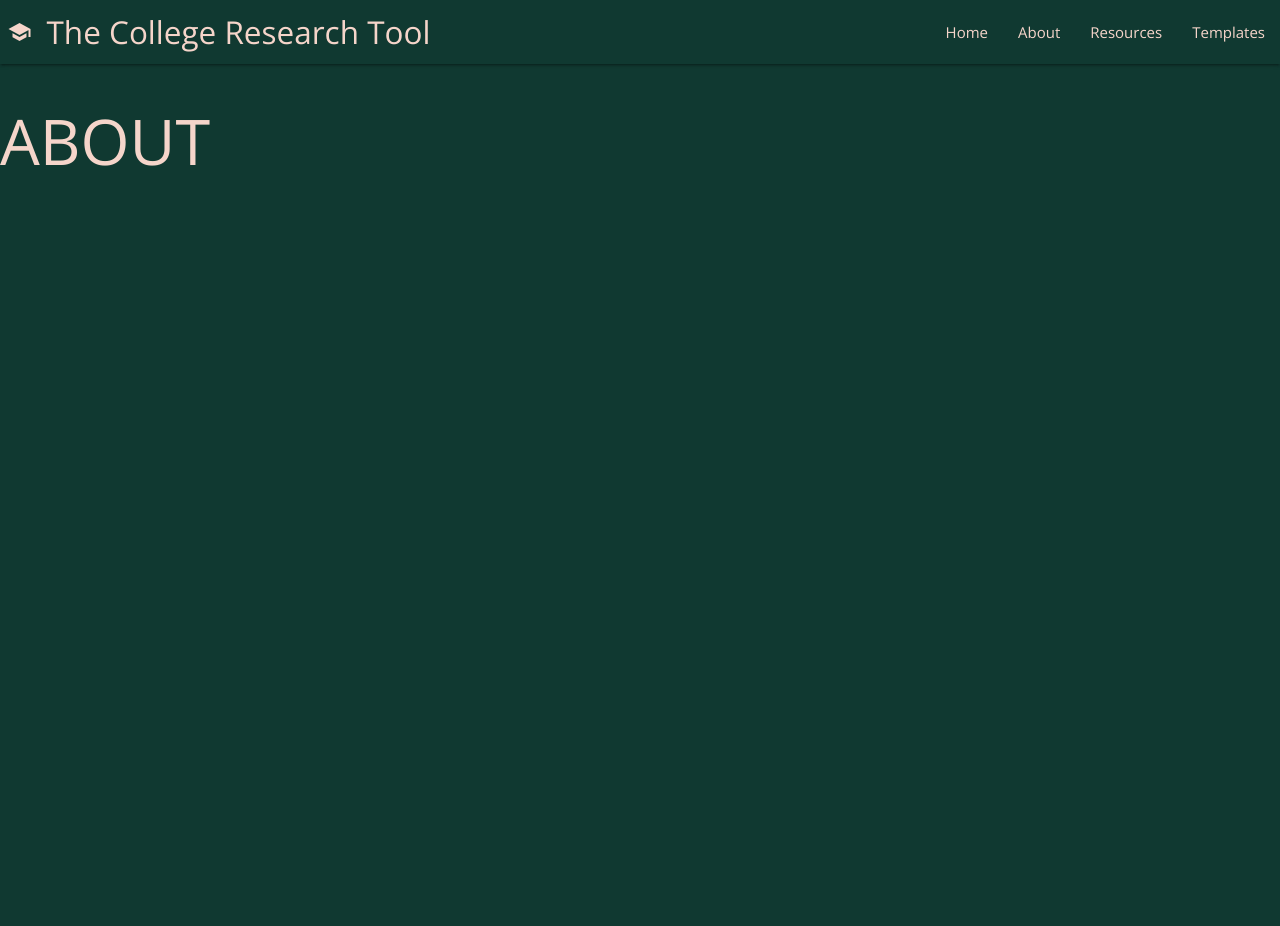
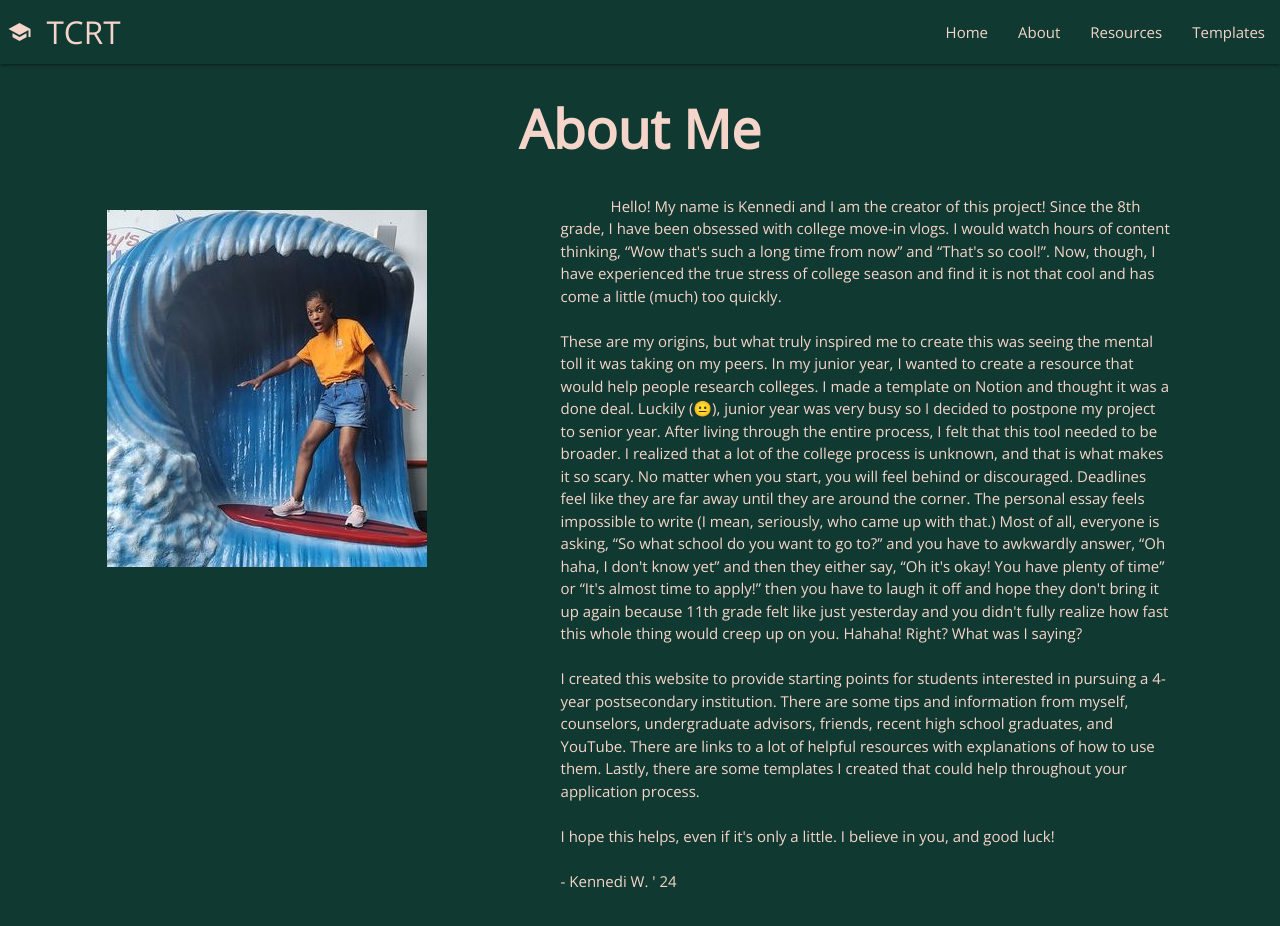
Before and after one commit to gummiedbeesar/Gold-Award, a plain HTML site: page Pages/about.html in a window 1280 px wide. Before the commit the page ends 800 px from the top, so only its background shows below. Drawn offline with nearby package versions, Linux system fonts and the light colour scheme.

Commit message:
Update Nav and About Page

```diff
--- a/Pages/about.html
+++ b/Pages/about.html
@@ -12,8 +12,45 @@
 </head>
 <body class="bgcol bgcol-text">
     <script id="replace_with_navbar" src="nav.js"></script>
+    <div class="container">
+        <h2 class="section-header page-title"> About Me </h2>
+        <div class="row">
+            <div class="col s12 m5">
+                <img nosave src="Pictures/gssesurf.jpg" class="prof center">
+            </div>
+            <div class="col s12 m7">
+                <p class="para" id="abtme">
+                    Hello! My name is Kennedi and I am the creator of this project! Since the 8th grade, I have
+                    been obsessed with college move-in vlogs. I would watch hours of content thinking,
+                    “Wow that&#39s such a long time from now” and “That&#39s so cool!”. Now, though, I have experienced the true stress of college season and find it is not
+                    that cool and has come a little (much) too quickly.
+                    <br><br>These are my origins, but what truly inspired me to create this was seeing the mental
+                    toll it was taking on my peers. In my junior year, I wanted to create a resource that
+                    would help people research colleges. I made a template on Notion and thought it was a
+                    done deal. Luckily (😐), junior year was very busy so I decided to postpone my project to
+                    senior year. After living through the entire process, I felt that this tool needed to be
+                    broader. I realized that a lot of the college process is unknown, and that is what makes
+                    it so scary. No matter when you start, you will feel behind or discouraged. Deadlines feel
+                    like they are far away until they are around the corner. The personal essay feels impossible
+                    to write (I mean, seriously, who came up with that.) Most of all, everyone is asking,
+                    “So what school do you want to go to?” and you have to awkwardly answer, “Oh haha, I don&#39t
+                    know yet” and then they either say, “Oh it&#39s okay! You have plenty of time” or
+                    “It&#39s almost time to apply!” then you have to laugh it off and hope they don&#39t bring it
+                    up again because 11th grade felt like just yesterday and you didn&#39t fully realize how fast
+                    this whole thing would creep up on you. Hahaha! Right? What was I saying?
+                    <br><br> I created this website to provide starting points for students interested in pursuing a
+                    4-year postsecondary institution. There are some tips and information from myself,
+                    counselors, undergraduate advisors, friends, recent high school graduates, and YouTube.
+                    There are links to a lot of helpful resources with explanations of how to use them.
+                    Lastly, there are some templates I created that could help throughout your application
+                    process.
+                    <br><br>I hope this helps, even if it's only a little. I believe in you, and good luck!
+                    <br><br>          - Kennedi W. &#39 24
 
-    <h1> ABOUT </h1>
+                </p>
+            </div>
+        </div>
+    </div>
     <!--JavaScript at end of body for optimized loading-->
     <script type="text/javascript" src="../materialize/js/materialize.js"></script>
 
--- a/Pages/index.css
+++ b/Pages/index.css
@@ -8,8 +8,6 @@
 */
 @import url('https://fonts.googleapis.com/css2?family=Noto+Sans+KR:wght@100;400;500;700&family=Open+Sans&display=swap');
 body{
-    /* background-color: #303036; */
-    color: #fffaff;
     font-family: 'Noto Sans KR', sans-serif;
     font-family: 'Open Sans', sans-serif;
 }
@@ -18,7 +16,16 @@ body{
 }
 .section-header{
     font-weight: bold;
-
+}
+.para{
+    text-indent: 50px;
+}
+.prof{
+    margin-top: 2rem;
+}
+img{
+    max-width: 100%;
+    height: auto;
 }
 #welcomeBox{
     padding: 2rem;
@@ -26,15 +33,12 @@ body{
     margin-bottom: 2rem;
     text-align: center;
 }
-img{
-    max-width: 100%;
-    height: auto;
-}
 #getstartedtext,#howtotext{
     /* background-color: rgba(152, 149, 155, 0.5); */
     border-radius: 5px;
 }
-.gbbox{
+
+/* .gbbox{
     display: flex;
     align-items: center;
 }
@@ -48,3 +52,4 @@ img{
 #getstarted{
     margin-top: 2rem;
 }
+*/
--- a/Pages/nav.html
+++ b/Pages/nav.html
@@ -1,7 +1,7 @@
 
 <nav class="bgcol bgcol-text">
     <div class="nav-wrapper">
-        <a href="index.html"  class="brand-logo bgcol-text"><i class="large material-icons">school</i> The College Research Tool</a>
+        <a href="index.html"  class="brand-logo bgcol-text"><i class="large material-icons">school</i> TCRT</a>
         <ul id="nav-mobile" class="right hide-on-med-and-down ">
           <li><a href="index.html" class="bgcol-text">Home</a></li>
           <li><a href="about.html" class="bgcol-text" >About</a></li>
```
Also changed, not shown: Pages/Pictures/gssesurf.jpg (added).
